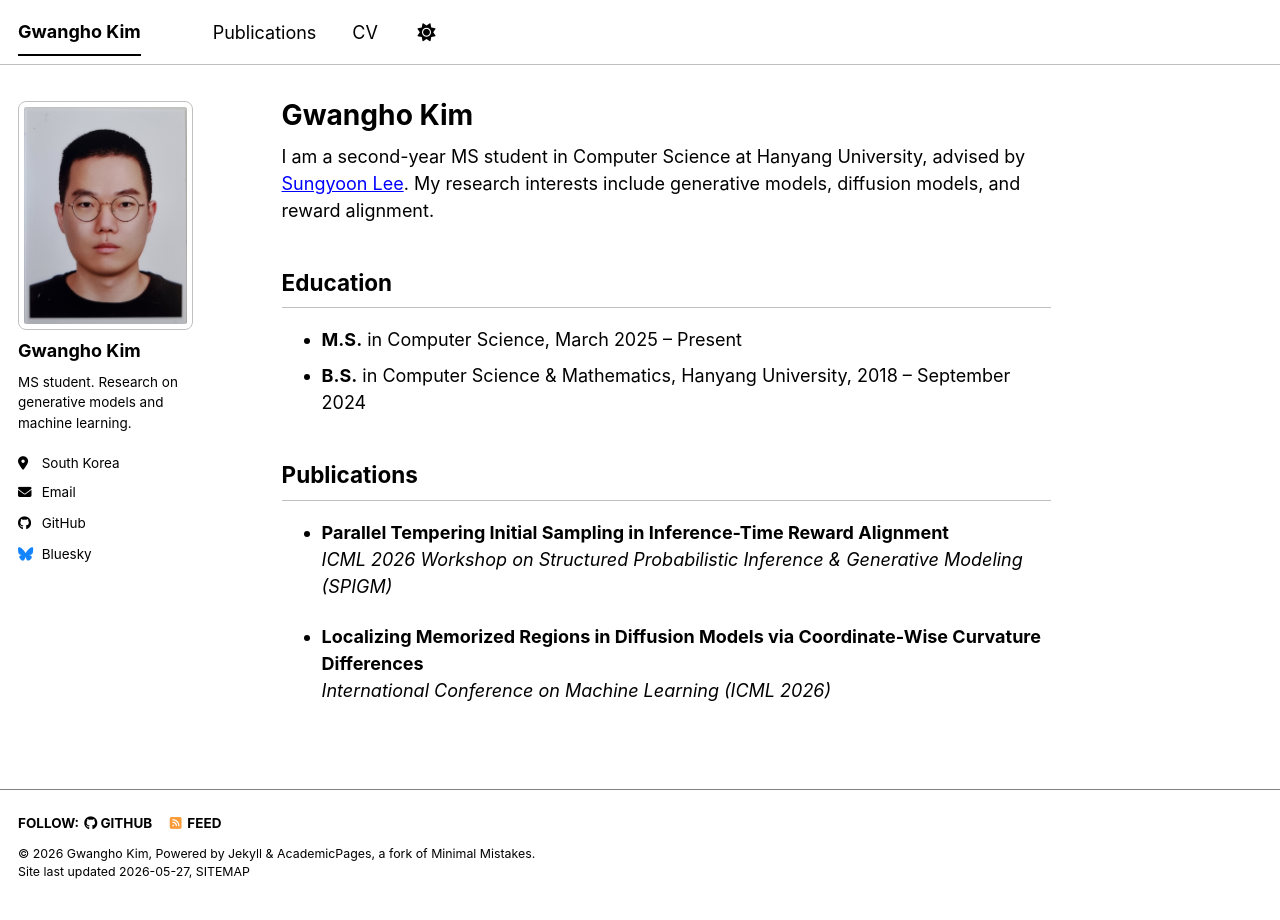
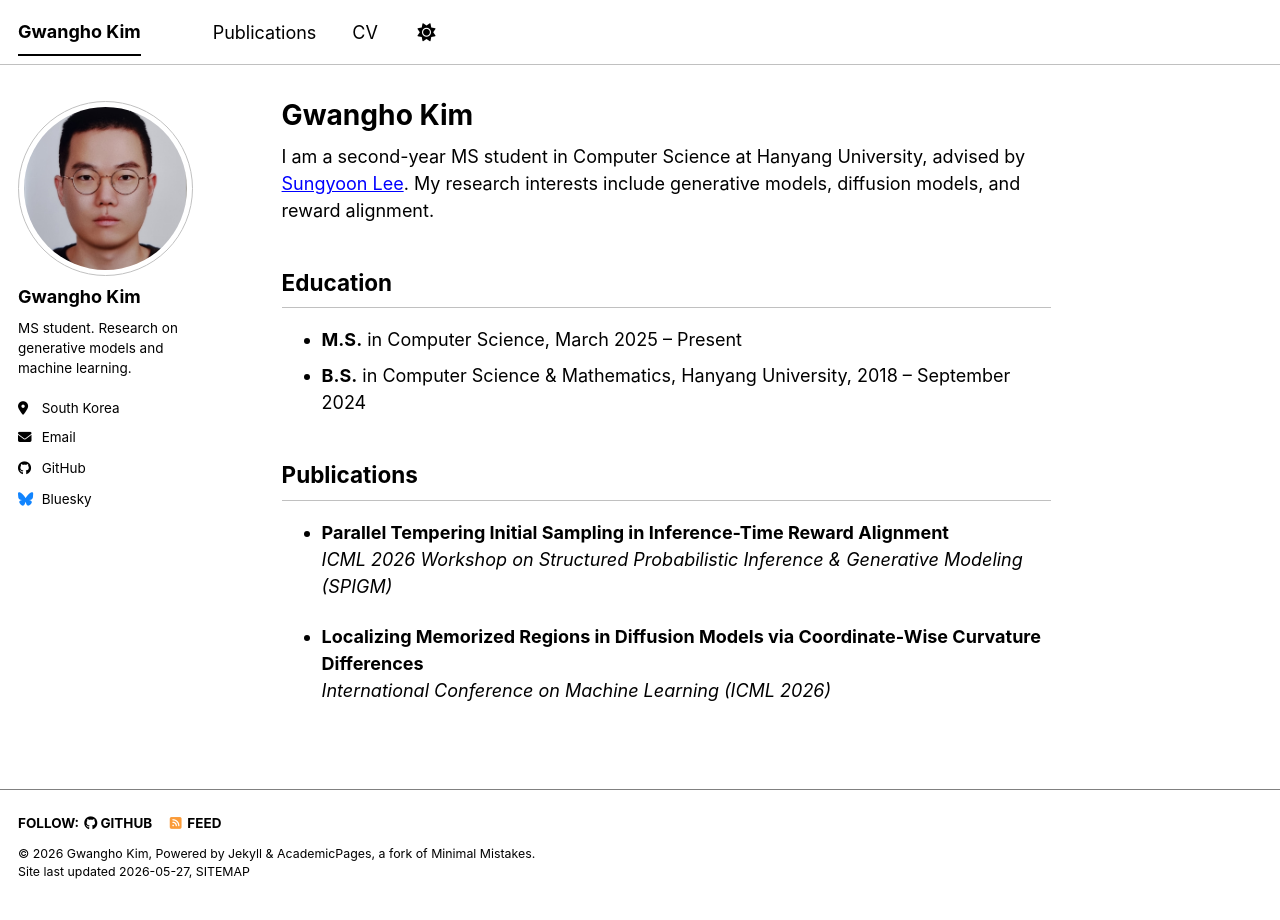
Before and after one commit to Gwangho99/Gwangho99.github.io, a Jekyll site: the page built from _pages/about.md, in a window 1280 px wide. Built offline with Jekyll 4.4.1, drawn with Linux system fonts in a browser that asks for light colours; a script bundle is joined from its source files by our own code; library files that are not in the unit come from our copies.

Commit message:
image circle

```diff
--- a/_sass/layout/_sidebar.scss
+++ b/_sass/layout/_sidebar.scss
@@ -154,8 +154,10 @@
   }
 
   img {
-    max-width: 175px;
-    border-radius: 8px;
+    width: 175px;
+    height: 175px;
+    object-fit: cover;
+    border-radius: 50%;
 
     @include breakpoint($large) {
       padding: 5px;
```
